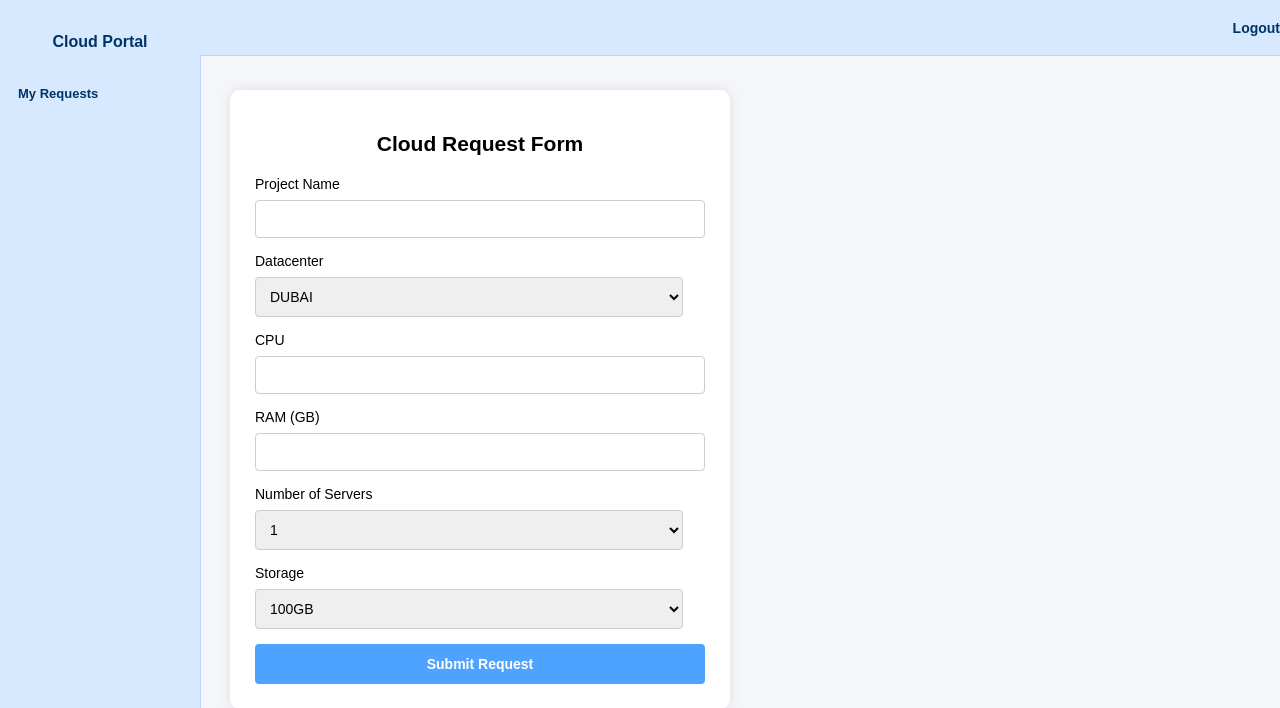
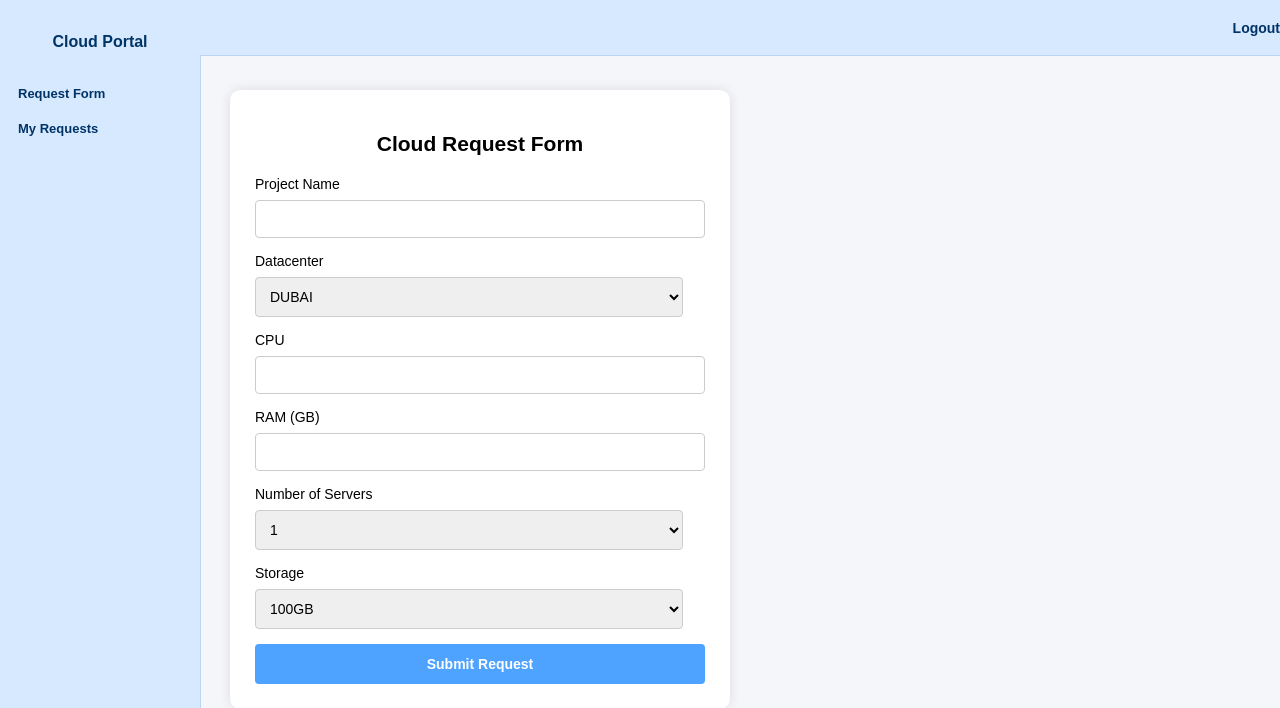
Before and after one commit to maverickkeypuncher/cloudapp, a Flask app: page /form in a window 1280 px wide. Shown: the top 708 px of the page. Run offline with Flask 3, Linux system fonts and the light colour scheme.

Commit message:
Added request form in all html - 20122025-2114

```diff
--- a/app/templates/admin_requests.html
+++ b/app/templates/admin_requests.html
@@ -116,7 +116,9 @@
     <div class="sidebar">
         <h2>Cloud Portal</h2>
 
-        <a href="/requests">My Requests</a>
+        <a href="/form">Request Form</a>
+
+	<a href="/requests">My Requests</a>
 
         {% if session.role == "admin" %}
         <a href="/admin/requests">Admin Dashboard</a>
--- a/app/templates/form.html
+++ b/app/templates/form.html
@@ -114,7 +114,8 @@
     <div class="sidebar">
         <h2>Cloud Portal</h2>
 
-        <a href="/requests">My Requests</a>
+        <a href="/form">Request Form</a>
+	<a href="/requests">My Requests</a>
 
         {% if session.role == "admin" %}
         <a href="/admin/requests">Admin Dashboard</a>
--- a/app/templates/providers.html
+++ b/app/templates/providers.html
@@ -126,7 +126,9 @@
     <div class="sidebar">
         <h2>Cloud Portal</h2>
 
-        <a href="/requests">My Requests</a>
+        <a href="/form">Request Form</a>
+
+	<a href="/requests">My Requests</a>
 
         {% if session.role == "admin" %}
         <a href="/admin/requests">Admin Dashboard</a>
--- a/app/templates/providers_list.html
+++ b/app/templates/providers_list.html
@@ -130,7 +130,9 @@
     <div class="sidebar">
         <h2>Cloud Portal</h2>
 
-        <a href="/requests">My Requests</a>
+        <a href="/form">Request Form</a>
+
+	<a href="/requests">My Requests</a>
 
         {% if session.role == "admin" %}
         <a href="/admin/requests">Admin Dashboard</a>
--- a/app/templates/requests.html
+++ b/app/templates/requests.html
@@ -116,7 +116,9 @@
     <div class="sidebar">
         <h2>Cloud Portal</h2>
 
-        <a href="/requests">My Requests</a>
+        <a href="/form">Request Form</a>
+
+	<a href="/requests">My Requests</a>
 
         {% if session.role == "admin" %}
         <a href="/admin/requests">Admin Dashboard</a>
```
